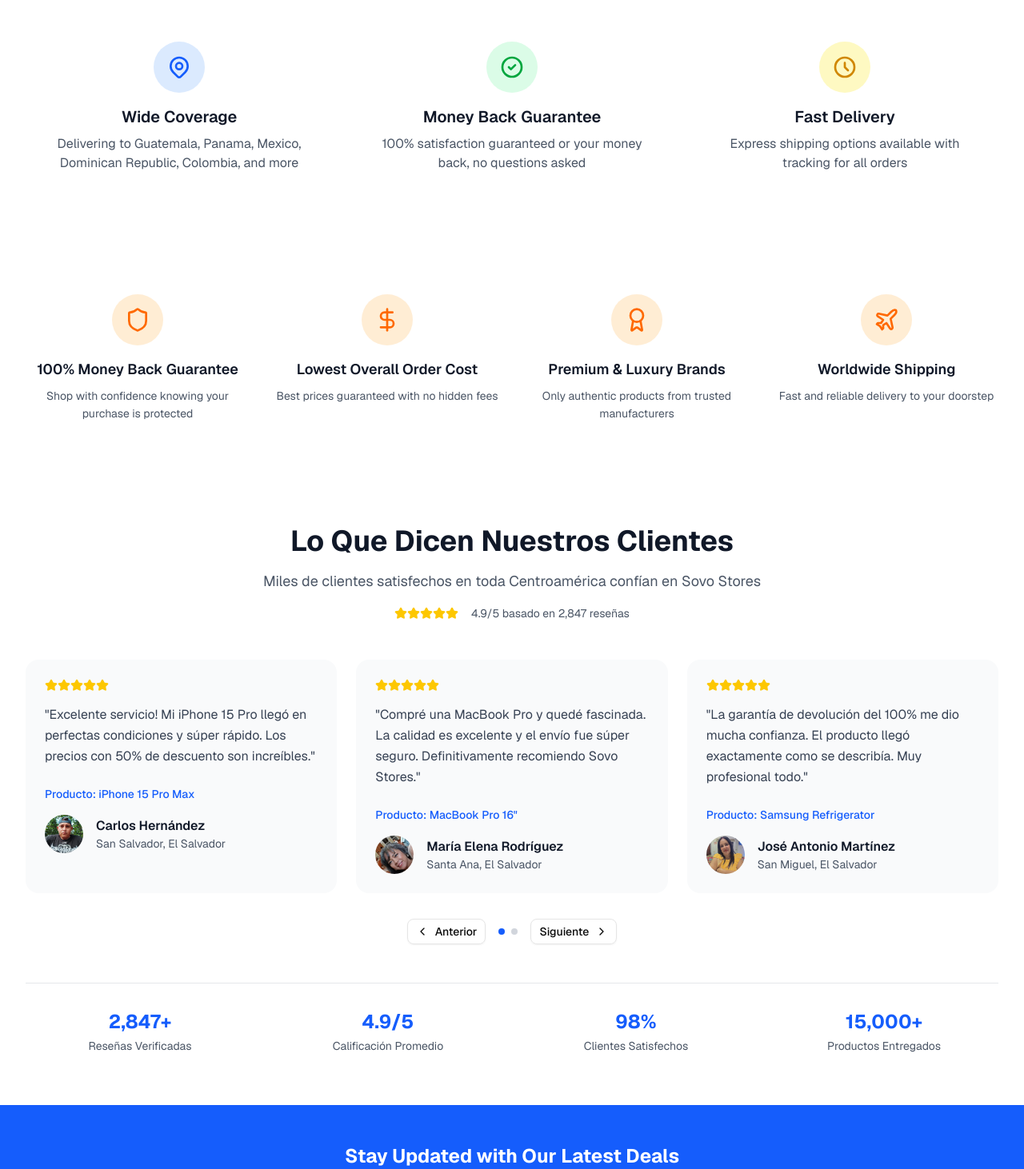
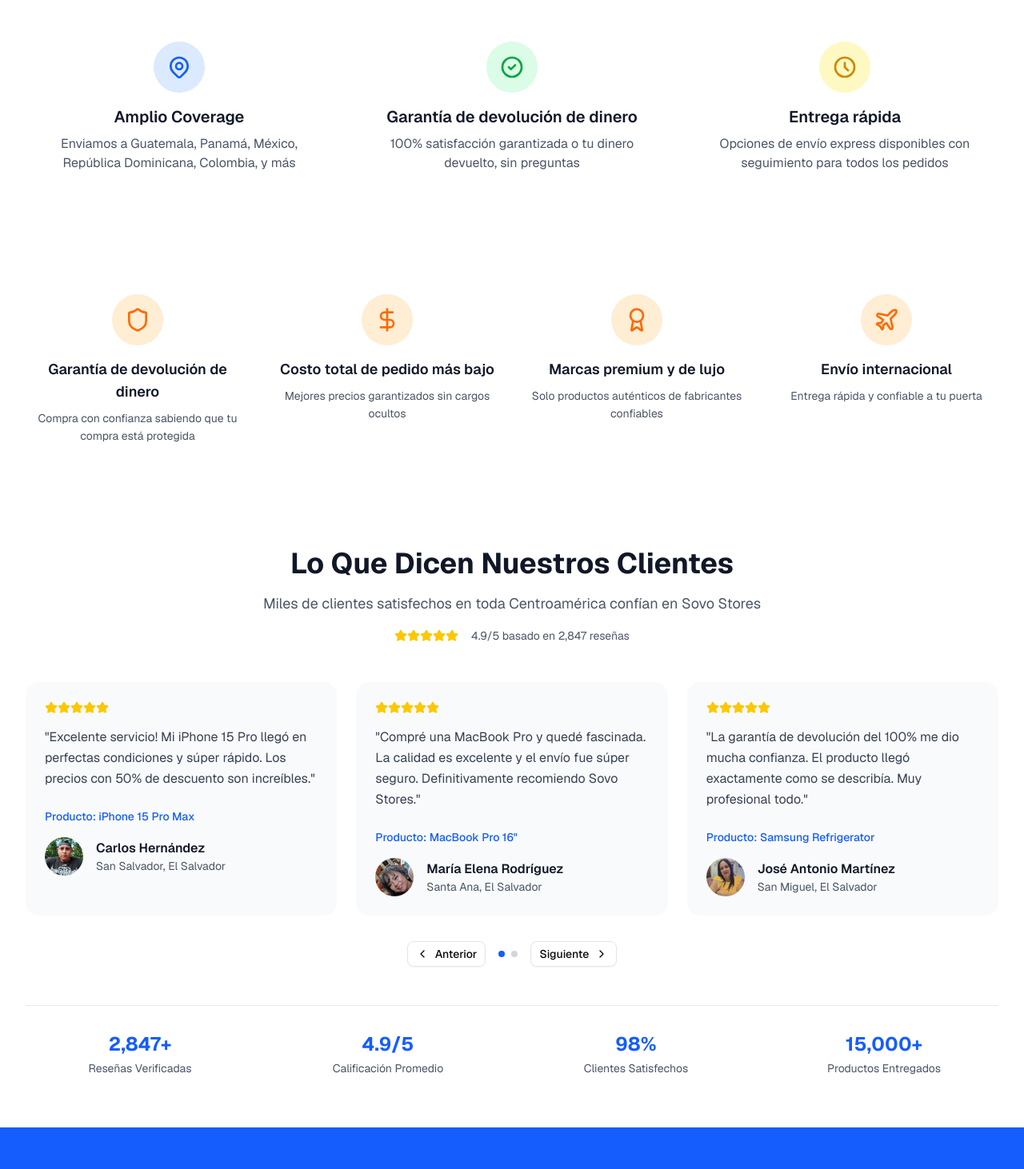
Before and after one commit to codeAKstan/sovo_stores, a Next.js app: page / in a window 1280 px wide. Shown: the part 3180-4642 px from the top of the page at 80% size. Built offline with nearby package versions, Linux system fonts and the light colour scheme; no server answers; the database is empty.

Commit message:
feat(i18n): translate UI components to Spanish
Update cart sidebar, homepage, features section, shipping section, and footer with Spanish translations to better serve Latin American customers

```diff
--- a/app/page.tsx
+++ b/app/page.tsx
@@ -20,9 +20,9 @@ export default function Home() {
         <section className="py-16 bg-white">
           <div className="container mx-auto px-4">
             <div className="text-center mb-12">
-              <h2 className="text-4xl font-bold text-gray-900 mb-4">Featured Products</h2>
+              <h2 className="text-4xl font-bold text-gray-900 mb-4">Productos destacados</h2>
               <p className="text-lg text-gray-600 max-w-2xl mx-auto">
-                Discover our premium collection of iPhones, MacBooks, and home appliances with unbeatable prices and quality
+                Descubre nuestra colección premium de iPhones, MacBooks y electrodomésticos con precios y calidad incomparables
               </p>
             </div>
             <div className="flex justify-center">
--- a/components/cart-sidebar.tsx
+++ b/components/cart-sidebar.tsx
@@ -122,7 +122,7 @@ export function CartSidebar() {
               <div className="space-y-2">
                 <Link href="/checkout">
                   <Button className="w-full bg-blue-600 hover:bg-blue-700 text-white py-3 rounded-xl font-semibold">
-                    Checkout
+                    Comprar
                   </Button>
                 </Link>
                 <Button
@@ -130,7 +130,7 @@ export function CartSidebar() {
                   className="w-full bg-transparent"
                   onClick={() => dispatch({ type: "CLOSE_CART" })}
                 >
-                  Continue Shopping
+                  Continuar comprando
                 </Button>
               </div>
             </div>
--- a/components/features-section.tsx
+++ b/components/features-section.tsx
@@ -4,23 +4,23 @@ export function FeaturesSection() {
   const features = [
     {
       icon: Shield,
-      title: "100% Money Back Guarantee",
-      description: "Shop with confidence knowing your purchase is protected",
+      title: "Garantía de devolución de dinero",
+      description: "Compra con confianza sabiendo que tu compra está protegida",
     },
     {
       icon: DollarSign,
-      title: "Lowest Overall Order Cost",
-      description: "Best prices guaranteed with no hidden fees",
+      title: "Costo total de pedido más bajo",
+      description: "Mejores precios garantizados sin cargos ocultos",
     },
     {
       icon: Award,
-      title: "Premium & Luxury Brands",
-      description: "Only authentic products from trusted manufacturers",
+      title: "Marcas premium y de lujo",
+      description: "Solo productos auténticos de fabricantes confiables",
     },
     {
       icon: Plane,
-      title: "Worldwide Shipping",
-      description: "Fast and reliable delivery to your doorstep",
+      title: "Envío internacional",
+      description: "Entrega rápida y confiable a tu puerta",
     },
   ]
 
--- a/components/footer.tsx
+++ b/components/footer.tsx
@@ -23,14 +23,14 @@ export function Footer() {
       {/* Newsletter Section */}
       <div className="bg-blue-600 py-12">
         <div className="container mx-auto px-4 text-center">
-          <h3 className="text-2xl font-bold mb-4">Stay Updated with Our Latest Deals</h3>
+          <h3 className="text-2xl font-bold mb-4">Mantente actualizado con nuestras últimas ofertas</h3>
           <p className="text-blue-100 mb-6 max-w-2xl mx-auto">
-            Get exclusive offers, new product announcements, and special discounts delivered to your inbox.
+            Recibe ofertas exclusivas, anuncios de nuevos productos y descuentos especiales en tu bandeja de entrada.
           </p>
           <form onSubmit={handleNewsletterSubmit} className="flex flex-col sm:flex-row gap-4 max-w-md mx-auto">
             <Input
               type="email"
-              placeholder="Enter your email address"
+              placeholder="Ingresa tu dirección de correo electrónico"
               value={email}
               onChange={(e) => setEmail(e.target.value)}
               className="flex-1 bg-white text-gray-900 border-0 rounded-full px-6 py-3"
@@ -40,7 +40,7 @@ export function Footer() {
               type="submit"
               className="bg-white text-blue-600 hover:bg-gray-100 rounded-full px-8 py-3 font-semibold"
             >
-              Subscribe
+              Suscribirse
             </Button>
           </form>
         </div>
@@ -56,8 +56,8 @@ export function Footer() {
                 Sovo <span className="text-blue-400">stores</span>
               </h2>
               <p className="text-gray-300 leading-relaxed">
-                Your premium destination for the latest iPhones and MacBooks. We offer authentic products with
-                unbeatable prices and exceptional customer service.
+                Tu destino premium para los últimos iPhones y MacBooks. Ofrecemos productos auténticos con
+                precios incomparables y servicio al cliente excepcional.
               </p>
             </div>
             <div className="space-y-2">
@@ -78,7 +78,7 @@ export function Footer() {
 
           {/* Products */}
           <div>
-            <h3 className="text-lg font-semibold mb-4">Products</h3>
+            <h3 className="text-lg font-semibold mb-4">Productos</h3>
             <ul className="space-y-2">
               <li>
                 <Link href="/category/iphones" className="text-gray-300 hover:text-white transition-colors">
@@ -90,26 +90,7 @@ export function Footer() {
                   MacBooks
                 </Link>
               </li>
-              <li>
-                <Link href="/category/accessories" className="text-gray-300 hover:text-white transition-colors">
-                  Accessories
-                </Link>
-              </li>
-              <li>
-                <Link href="/deals" className="text-gray-300 hover:text-white transition-colors">
-                  Special Deals
-                </Link>
-              </li>
-              <li>
-                <Link href="/new-releases" className="text-gray-300 hover:text-white transition-colors">
-                  New Releases
-                </Link>
-              </li>
-              <li>
-                <Link href="/best-sellers" className="text-gray-300 hover:text-white transition-colors">
-                  Best Sellers
-                </Link>
-              </li>
+
             </ul>
           </div>
 
--- a/components/shipping-guarantee-section.tsx
+++ b/components/shipping-guarantee-section.tsx
@@ -7,10 +7,9 @@ export function ShippingGuaranteeSection() {
     <section className="py-16 bg-white">
       <div className="max-w-7xl mx-auto px-4 sm:px-6 lg:px-8">
         <div className="text-center mb-12">
-          <h2 className="text-3xl font-bold text-gray-900 mb-4">Shipping Across Latin America</h2>
+          <h2 className="text-3xl font-bold text-gray-900 mb-4">Envíos a toda Latinoamérica</h2>
           <p className="text-lg text-gray-600 max-w-3xl mx-auto">
-            We deliver premium electronics to your doorstep with our extensive shipping network covering major Latin
-            American countries. Your satisfaction is guaranteed with our 100% money-back promise.
+            Enviamos productos premium a tu casa con nuestra red de envíos extensa cubriendo países latinoamericanos. Tu satisfacción está garantizada con nuestra promesa de devolución de dinero.
           </p>
         </div>
 
@@ -18,7 +17,7 @@ export function ShippingGuaranteeSection() {
           <Image
             src="/travel.png"
 
-            alt="SovoStores shipping network across Latin America with money back guarantee"
+            alt="SovoStores shipping network en Latinoamérica con garantía de devolución de dinero"
             width={1200}
             height={600}
             className="w-full h-auto rounded-lg shadow-lg"
@@ -44,9 +43,9 @@ export function ShippingGuaranteeSection() {
                 />
               </svg>
             </div>
-            <h3 className="text-xl font-semibold text-gray-900 mb-2">Wide Coverage</h3>
+            <h3 className="text-xl font-semibold text-gray-900 mb-2">Amplio Coverage</h3>
             <p className="text-gray-600">
-              Delivering to Guatemala, Panama, Mexico, Dominican Republic, Colombia, and more
+              Enviamos a Guatemala, Panamá, México, República Dominicana, Colombia, y más
             </p>
           </div>
 
@@ -61,8 +60,8 @@ export function ShippingGuaranteeSection() {
                 />
               </svg>
             </div>
-            <h3 className="text-xl font-semibold text-gray-900 mb-2">Money Back Guarantee</h3>
-            <p className="text-gray-600">100% satisfaction guaranteed or your money back, no questions asked</p>
+            <h3 className="text-xl font-semibold text-gray-900 mb-2">Garantía de devolución de dinero</h3>
+            <p className="text-gray-600">100% satisfacción garantizada o tu dinero devuelto, sin preguntas</p>
           </div>
 
           <div className="p-6">
@@ -76,8 +75,8 @@ export function ShippingGuaranteeSection() {
                 />
               </svg>
             </div>
-            <h3 className="text-xl font-semibold text-gray-900 mb-2">Fast Delivery</h3>
-            <p className="text-gray-600">Express shipping options available with tracking for all orders</p>
+            <h3 className="text-xl font-semibold text-gray-900 mb-2">Entrega rápida</h3>
+            <p className="text-gray-600">Opciones de envío express disponibles con seguimiento para todos los pedidos</p>
           </div>
         </div>
       </div>
```
